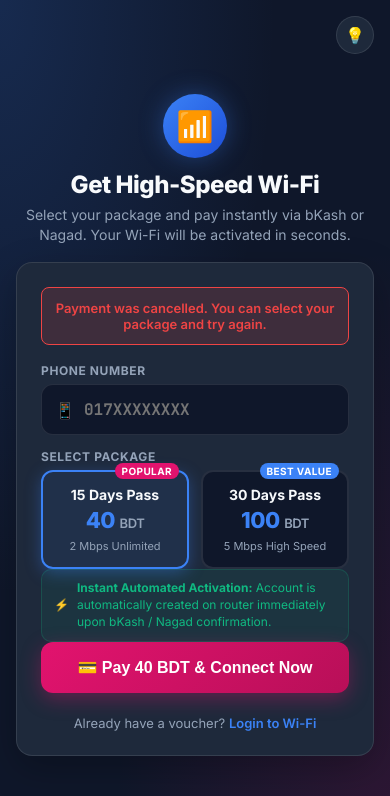
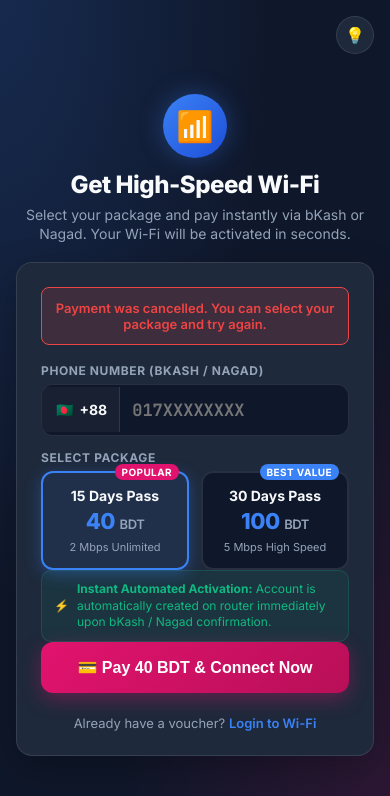
Before and after one commit to mrun1corn/mikrotik-hotspot-manager, a Flask app: page /payment/cancel in a window 390 px wide. Shown: the top 796 px of the page. Run offline with Flask 3, Linux system fonts and the light colour scheme.

Commit message:
Enhance phone input with +88 country prefix, auto-formatting, and operator detection badge

```diff
--- a/backend/routes/payment.py
+++ b/backend/routes/payment.py
@@ -27,15 +27,21 @@
             message_type="error"
         ), 429
 
-    phone = request.form.get('phone', '').strip()
+    raw_phone = request.form.get('phone', '').strip()
     package_id = request.form.get('package', '').strip()
 
-    if not phone or not package_id:
-        return render_template('register.html', message="Phone number and package are required!", message_type="error")
+    # Normalize phone: remove spaces, dashes, country code
+    import re
+    digits = re.sub(r'[^0-9]', '', raw_phone)
+    if digits.startswith('880') and len(digits) == 13:
+        phone = digits[2:]
+    elif len(digits) == 10 and digits.startswith('1'):
+        phone = '0' + digits
+    else:
+        phone = digits
 
-    if not phone.isdigit() or len(phone) < 10:
-        return render_template('register.html', message="Invalid phone number format.", message_type="error")
-
+    if not phone or len(phone) != 11 or not phone.startswith('01'):
+        return render_template('register.html', message="Please enter a valid 11-digit phone number (e.g., 017XXXXXXXX).", message_type="error")
     pkg = PACKAGES.get(package_id)
     if not pkg:
         return render_template('register.html', message="Selected package is invalid.", message_type="error")
--- a/backend/templates/register.html
+++ b/backend/templates/register.html
@@ -150,39 +150,60 @@
             gap: 6px;
         }
 
-        .input-wrap {
-            position: relative;
+        .phone-input-container {
             display: flex;
             align-items: center;
-        }
-
-        .input-icon {
-            position: absolute;
-            left: 14px;
-            color: var(--text-muted);
-            font-size: 16px;
-            pointer-events: none;
-        }
-
-        .form-input {
-            width: 100%;
-            padding: 14px 14px 14px 42px;
             background: var(--panel-inner);
             border: 1px solid var(--card-border);
             border-radius: 12px;
-            color: var(--text-main);
-            font-size: 16px;
-            font-family: 'JetBrains Mono', monospace;
-            font-weight: 600;
-            outline: none;
+            overflow: hidden;
             transition: all 0.2s ease;
         }
 
-        .form-input:focus {
+        .phone-input-container:focus-within {
             border-color: var(--primary);
             box-shadow: 0 0 0 3px var(--primary-glow);
         }
 
+        .country-prefix {
+            display: flex;
+            align-items: center;
+            gap: 6px;
+            padding: 14px 12px 14px 14px;
+            background: rgba(255, 255, 255, 0.04);
+            border-right: 1px solid var(--card-border);
+            font-size: 14px;
+            font-weight: 700;
+            color: var(--text-main);
+            user-select: none;
+            flex-shrink: 0;
+        }
+
+        .phone-field {
+            flex: 1;
+            border: none;
+            background: transparent;
+            padding: 14px 12px;
+            font-family: 'JetBrains Mono', monospace;
+            font-size: 17px;
+            font-weight: 600;
+            color: var(--text-main);
+            outline: none;
+            width: 100%;
+        }
+
+        .operator-badge {
+            padding: 3px 8px;
+            margin-right: 12px;
+            font-size: 11px;
+            font-weight: 700;
+            border-radius: 6px;
+            background: rgba(59, 130, 246, 0.15);
+            color: var(--primary);
+            display: none;
+            flex-shrink: 0;
+            text-transform: uppercase;
+        }
         /* Interactive Package Selection Cards */
         .packages-grid {
             display: grid;
@@ -380,12 +401,16 @@
             {% endif %}
 
             <form action="/payment/checkout" method="post" id="checkoutForm">
-                <!-- Phone Number -->
+                <!-- Phone Number with Prefix and Operator Detection -->
                 <div class="form-group">
-                    <label class="form-label" for="phone">Phone Number</label>
-                    <div class="input-wrap">
-                        <span class="input-icon">📱</span>
-                        <input type="tel" id="phone" name="phone" class="form-input" placeholder="017XXXXXXXX" pattern="01[3-9][0-9]{8}" maxlength="11" required autocomplete="tel">
+                    <label class="form-label" for="phone">Phone Number (bKash / Nagad)</label>
+                    <div class="phone-input-container">
+                        <div class="country-prefix">
+                            <span>🇧🇩</span>
+                            <span>+88</span>
+                        </div>
+                        <input type="tel" id="phone" name="phone" class="phone-field" placeholder="017XXXXXXXX" inputmode="numeric" maxlength="11" required autocomplete="tel-national">
+                        <span class="operator-badge" id="opBadge">GP</span>
                     </div>
                 </div>
 
@@ -443,6 +468,36 @@
             document.getElementById('btnLabel').innerText = `💳 Pay ${price} BDT & Connect Now`;
         }
 
+        // Auto-format phone input & detect Bangladeshi operator
+        const phoneInput = document.getElementById('phone');
+        const opBadge = document.getElementById('opBadge');
+        phoneInput.addEventListener('input', (e) => {
+            let val = e.target.value.replace(/[^0-9]/g, '');
+            if (val.startsWith('880')) val = val.substring(2);
+            if (val.length > 0 && !val.startsWith('0')) val = '0' + val;
+            if (val.length > 11) val = val.substring(0, 11);
+            e.target.value = val;
+
+            if (val.length >= 3) {
+                const p = val.substring(0, 3);
+                let op = '';
+                if (p === '017' || p === '013') op = 'Grameenphone';
+                else if (p === '018') op = 'Robi';
+                else if (p === '019' || p === '014') op = 'Banglalink';
+                else if (p === '016') op = 'Airtel';
+                else if (p === '015') op = 'Teletalk';
+
+                if (op) {
+                    opBadge.innerText = op;
+                    opBadge.style.display = 'inline-block';
+                } else {
+                    opBadge.style.display = 'none';
+                }
+            } else {
+                opBadge.style.display = 'none';
+            }
+        });
+
         // Form Submit Loading State
         const form = document.getElementById('checkoutForm');
         const submitBtn = document.getElementById('submitBtn');
```
